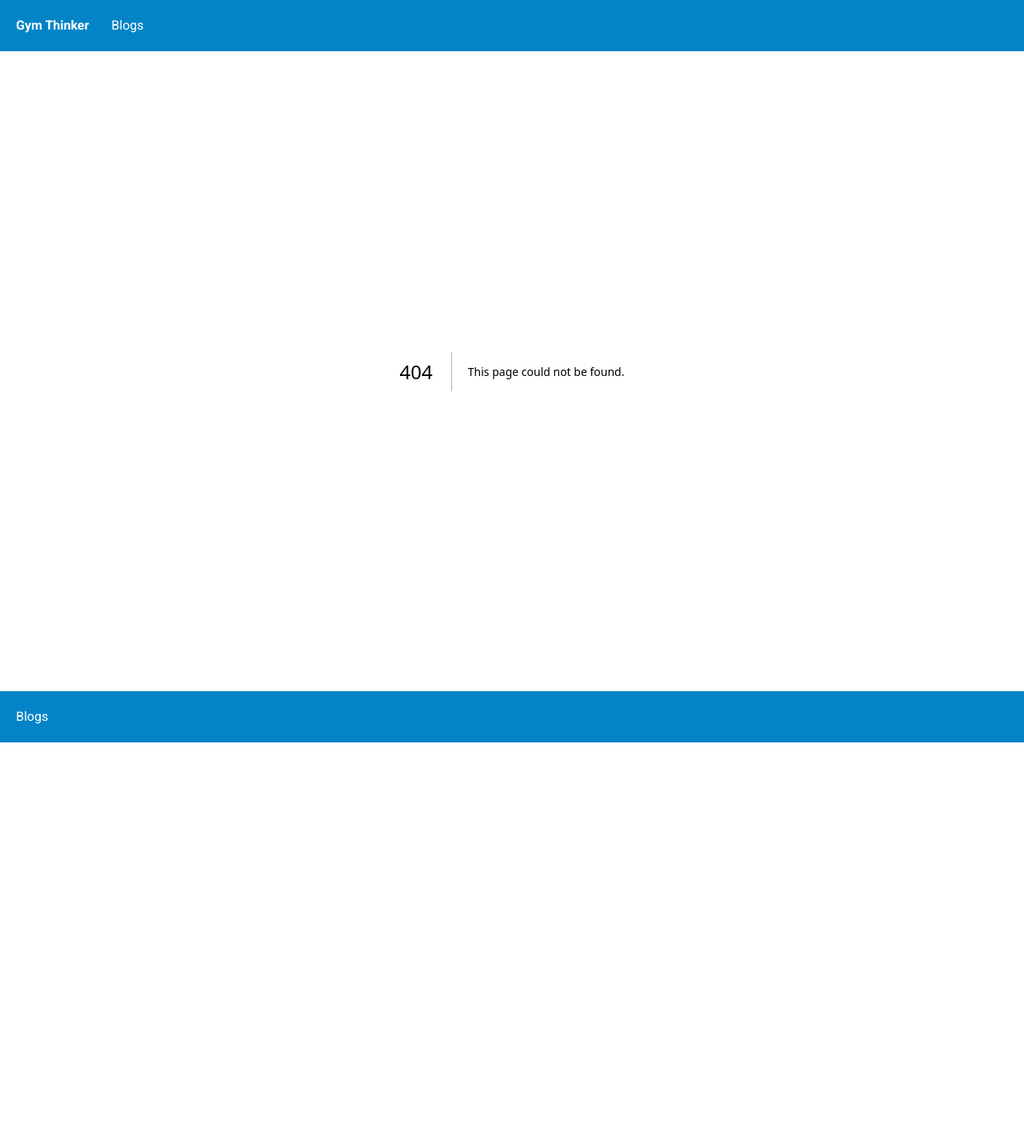
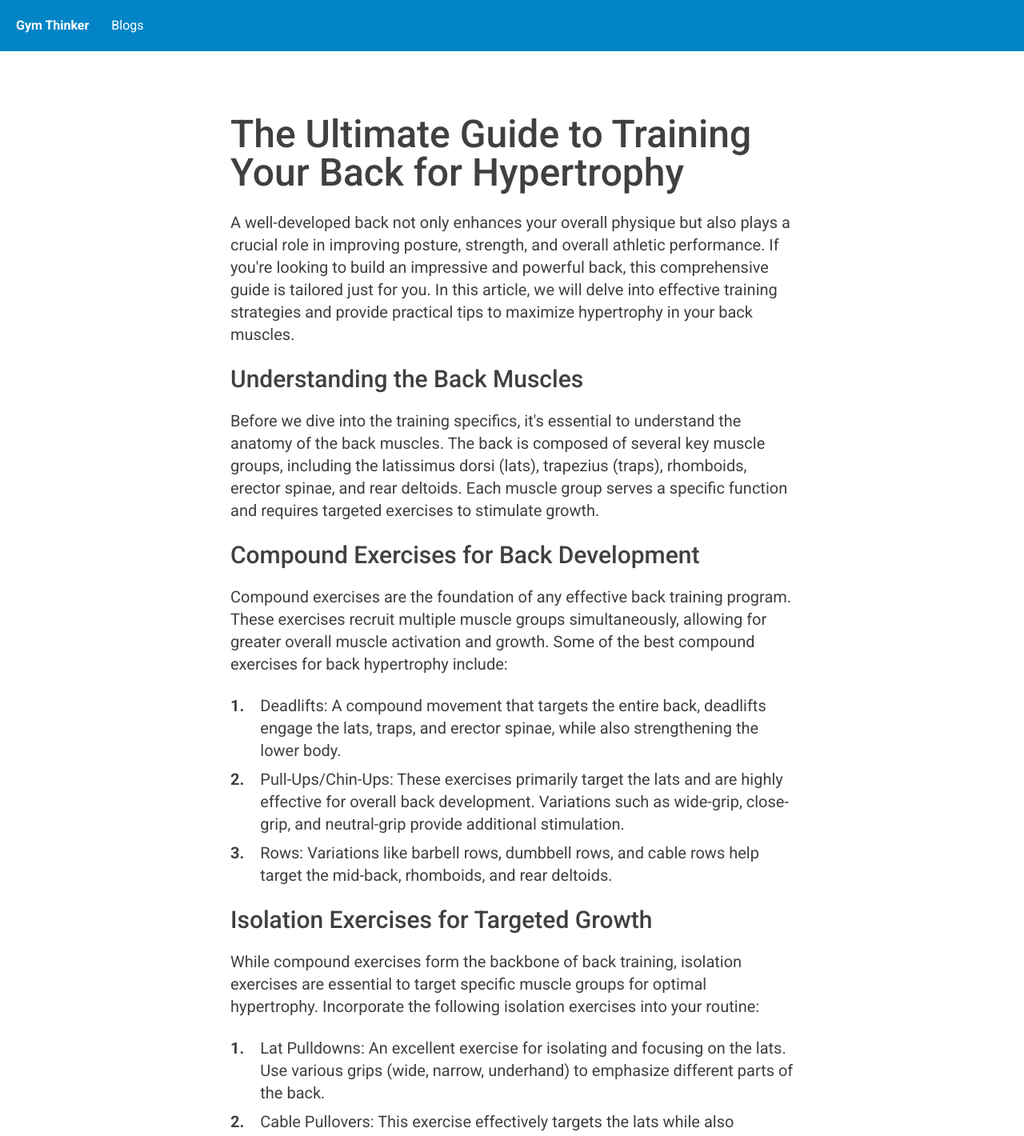
Before and after one commit to JackNalias/gym-blog, a Next.js app: page /blogs/ultimate-guide-for-back-hypertrophy-training in a window 1280 px wide. Before the commit this address had no page. Shown: the top 1420 px of the page at 80% size. Before the commit the page ends 928 px from the top, so only its background shows below. Built offline with nearby package versions, Linux system fonts and the light colour scheme.

Commit message:
back hypertrophy training blog

```diff
--- /dev/null
+++ b/src/app/blogs/ultimate-guide-for-back-hypertrophy-training/page.tsx
@@ -0,0 +1,179 @@
+export const metadata = {
+  title: "Gym Thinker - Ultimate Guide to Back Hypertrophy",
+  description: `A well-developed back not only enhances your overall physique but also
+  plays a crucial role in improving posture, strength, and overall
+  athletic performance. If you're looking to build an impressive and
+  powerful back, this comprehensive guide is tailored just for you. In
+  this article, we will delve into effective training strategies and
+  provide practical tips to maximize hypertrophy in your back muscles.`,
+};
+
+export default function UnlockingTricepHypertrophy() {
+  return (
+    <div className="blog">
+      <h1>The Ultimate Guide to Training Your Back for Hypertrophy</h1>
+
+      <p>
+        A well-developed back not only enhances your overall physique but also
+        plays a crucial role in improving posture, strength, and overall
+        athletic performance. If you&apos;re looking to build an impressive and
+        powerful back, this comprehensive guide is tailored just for you. In
+        this article, we will delve into effective training strategies and
+        provide practical tips to maximize hypertrophy in your back muscles.
+      </p>
+
+      <h2>Understanding the Back Muscles</h2>
+      <p>
+        Before we dive into the training specifics, it&apos;s essential to
+        understand the anatomy of the back muscles. The back is composed of
+        several key muscle groups, including the latissimus dorsi (lats),
+        trapezius (traps), rhomboids, erector spinae, and rear deltoids. Each
+        muscle group serves a specific function and requires targeted exercises
+        to stimulate growth.
+      </p>
+
+      <h2>Compound Exercises for Back Development </h2>
+      <p>
+        Compound exercises are the foundation of any effective back training
+        program. These exercises recruit multiple muscle groups simultaneously,
+        allowing for greater overall muscle activation and growth. Some of the
+        best compound exercises for back hypertrophy include:
+      </p>
+      <ul className="list-decimal">
+        <li>
+          <span>1.</span>
+          Deadlifts: A compound movement that targets the entire back, deadlifts
+          engage the lats, traps, and erector spinae, while also strengthening
+          the lower body.
+        </li>
+        <li>
+          <span>2.</span>
+          Pull-Ups/Chin-Ups: These exercises primarily target the lats and are
+          highly effective for overall back development. Variations such as
+          wide-grip, close-grip, and neutral-grip provide additional
+          stimulation.
+        </li>
+        <li>
+          <span>3.</span>
+          Rows: Variations like barbell rows, dumbbell rows, and cable rows help
+          target the mid-back, rhomboids, and rear deltoids.
+        </li>
+      </ul>
+
+      <h2>Isolation Exercises for Targeted Growth</h2>
+      <p>
+        While compound exercises form the backbone of back training, isolation
+        exercises are essential to target specific muscle groups for optimal
+        hypertrophy. Incorporate the following isolation exercises into your
+        routine:
+      </p>
+      <ul className="list-decimal">
+        <li>
+          <span>1.</span>
+          Lat Pulldowns: An excellent exercise for isolating and focusing on the
+          lats. Use various grips (wide, narrow, underhand) to emphasize
+          different parts of the back.
+        </li>
+        <li>
+          <span>2.</span>
+          Cable Pullovers: This exercise effectively targets the lats while also
+          engaging the chest and triceps. It&apos;s great for achieving a wider
+          back.
+        </li>
+        <li>
+          <span>3.</span>
+          Dumbbell Shrugs: Focusing on the trapezius muscles, dumbbell shrugs
+          help develop a strong upper back and improve posture.
+        </li>
+      </ul>
+
+      <h2>Repetition Ranges and Progressive Overload</h2>
+      <p>
+        To promote hypertrophy, it&apos;s crucial to implement the principles of
+        progressive overload. Gradually increasing the training stimulus over
+        time ensures continuous muscle growth. Aim for a rep range of 8-12
+        repetitions for compound exercises and 10-15 repetitions for isolation
+        exercises. Track your progress, gradually increase the weight, and
+        strive to perform more reps or sets.
+      </p>
+
+      <h2>Rest and Recovery</h2>
+      <p>
+        Allowing sufficient rest and recovery is often overlooked but vital for
+        muscle growth. Adequate sleep, proper nutrition, and strategic rest days
+        play a crucial role in facilitating muscle repair and growth. Aim for
+        7-9 hours of quality sleep each night and provide at least 48 hours of
+        recovery between intense back training sessions.
+      </p>
+
+      <h2>Nutrition and Supplementation</h2>
+      <p>
+        To support muscle growth, your nutrition must align with your training
+        goals. Ensure you consume enough protein to provide the necessary
+        building blocks for muscle repair and growth. Incorporate lean sources
+        of protein, such as chicken, fish, lean beef, eggs, and legumes, into
+        your diet. Additionally, consider supplementing with protein powders,
+        BCAAs, and creatine to further optimize your muscle-building potential.
+      </p>
+
+      <h2>Proper Form and Technique</h2>
+      <p>
+        Maintaining proper form and technique during back exercises is essential
+        for targeting the intended muscle groups and minimizing the risk of
+        injury. Focus on executing each movement with control and a full range
+        of motion. Avoid excessive swinging or using momentum to lift the
+        weight. If needed, seek guidance from a qualified fitness professional
+        to ensure your form is correct.
+      </p>
+
+      <h2>Variation and Periodization</h2>
+      <p>
+        To prevent plateauing and continue making progress, it&apos;s crucial to
+        incorporate variation and periodization into your training routine. This
+        involves changing exercises, rep ranges, and training modalities
+        periodically. By continuously challenging your muscles with new stimuli,
+        you can stimulate further growth and adaptation.
+      </p>
+
+      <h2>Mind-Muscle Connection</h2>
+      <p>
+        Developing a strong mind-muscle connection is instrumental in maximizing
+        the effectiveness of your back training. Concentrate on feeling the
+        targeted muscles working during each repetition. Visualize your back
+        muscles contracting and squeezing as you perform the exercises. This
+        heightened awareness can enhance muscle recruitment and ultimately lead
+        to better results.
+      </p>
+
+      <h2>Consistency and Patience</h2>
+      <p>
+        Building a well-developed back takes time and consistency. Be patient
+        with your progress and stay dedicated to your training program.
+        Consistency is key when it comes to achieving hypertrophy. Stick to your
+        training schedule, remain focused, and trust the process. Results will
+        come with perseverance and patience.
+      </p>
+
+      <h2>Seeking Professional Guidance</h2>
+      <p>
+        If you&apos;re new to weight training or have specific goals in mind,
+        seeking professional guidance can be immensely beneficial. A certified
+        personal trainer with experience in hypertrophy training can provide
+        personalized guidance, assess your form, and design a tailored program
+        to help you achieve your back development goals effectively and safely.
+      </p>
+
+      <h2>Conclusion</h2>
+      <p>
+        In conclusion, training your back for hypertrophy requires a combination
+        of compound exercises, isolation exercises, progressive overload, proper
+        nutrition, and adequate rest and recovery. Remember to prioritize form
+        and technique, embrace variation and periodization, and develop a strong
+        mind-muscle connection. Stay consistent, patient, and consider seeking
+        professional guidance if needed. By following these strategies,
+        you&apos;ll be on your way to developing a strong, sculpted, and
+        powerful back.
+      </p>
+    </div>
+  );
+}
--- a/src/app/page.tsx
+++ b/src/app/page.tsx
@@ -44,6 +44,17 @@ export default function Home() {
       lifter, these tips will help you optimize your chest training routine.
       Let's get started!`,
     },
+    {
+      title: "The Ultimate Guide to Back Hypertrophy Training",
+      link: "/blogs/ultimate-guide-for-back-hypertrophy-training",
+      date: "2023-05-22",
+      excerpt: `A well-developed back not only enhances your overall physique but also
+      plays a crucial role in improving posture, strength, and overall
+      athletic performance. If you're looking to build an impressive and
+      powerful back, this comprehensive guide is tailored just for you. In
+      this article, we will delve into effective training strategies and
+      provide practical tips to maximize hypertrophy in your back muscles.`,
+    },
   ];
 
   return (
```
